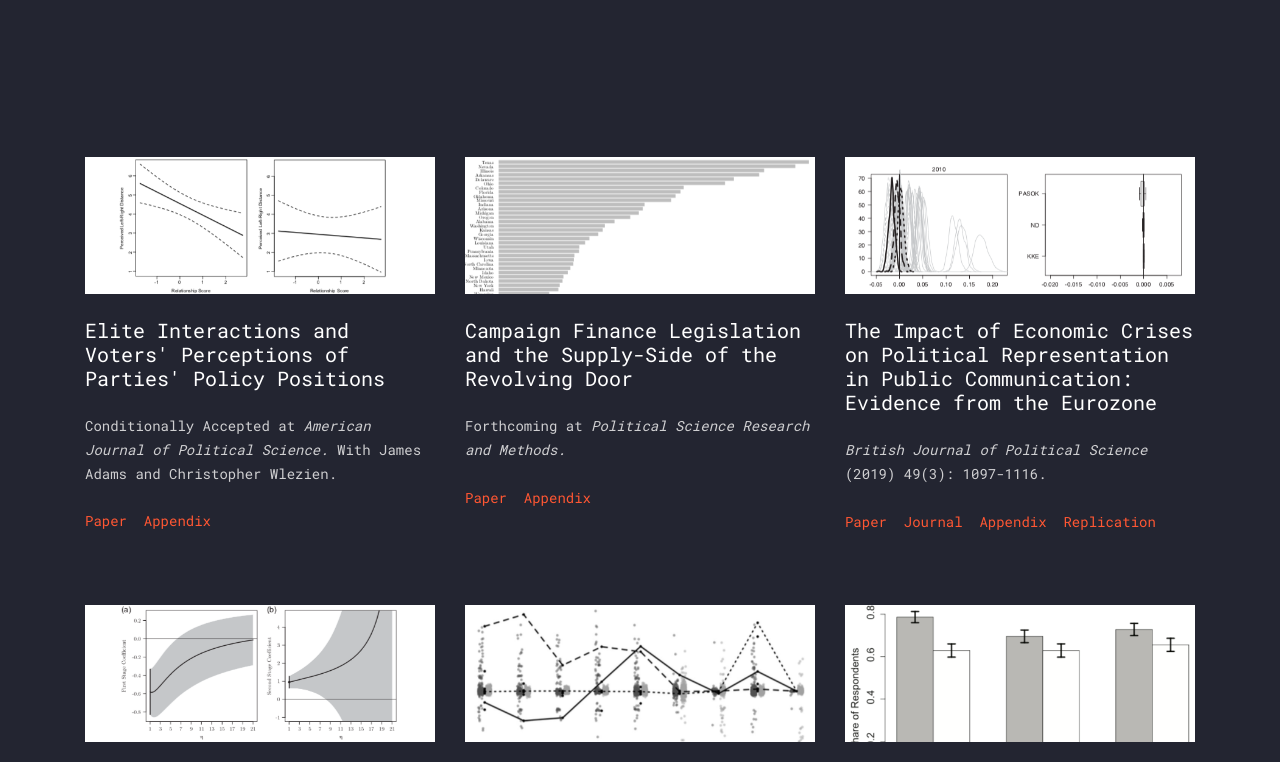
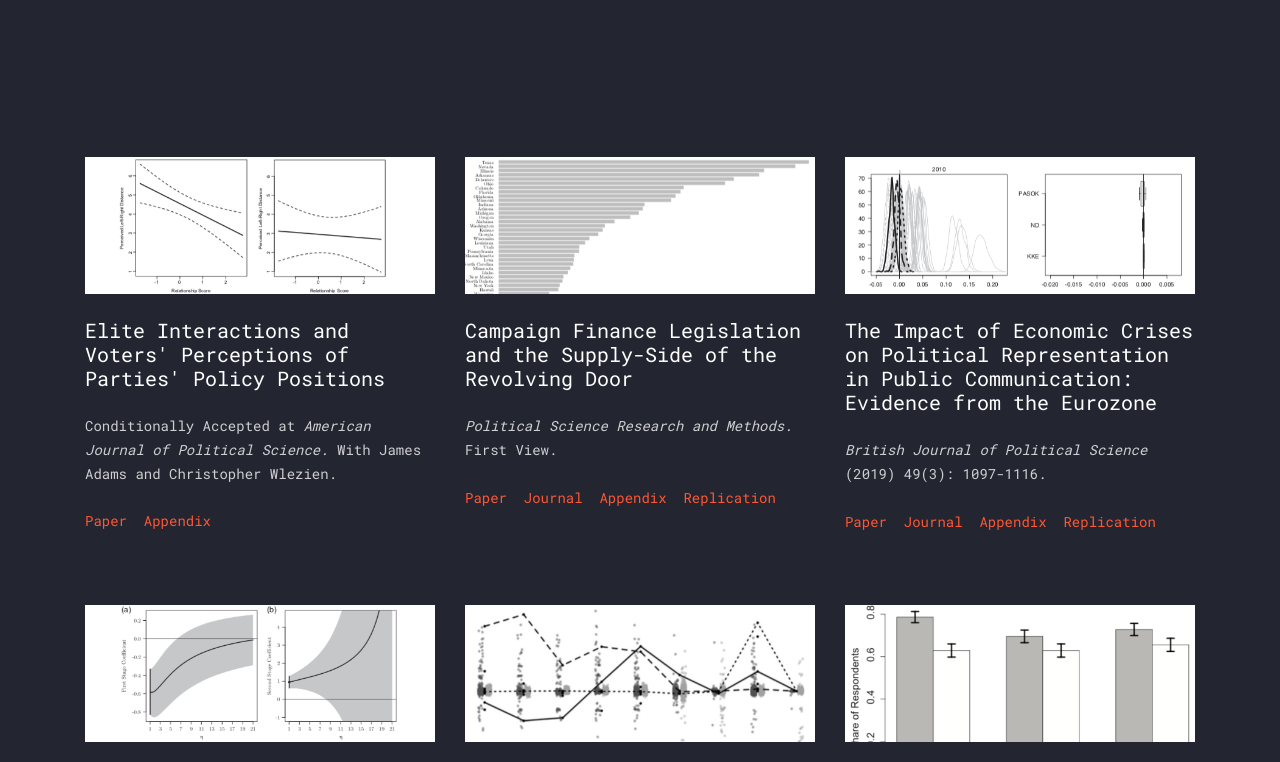
Before and after one commit to simonweschle/simonweschle.github.io, a plain HTML site: page publications.html in a window 1280 px wide. Shown: the part 305-1067 px from the top of the page. Drawn offline with Linux system fonts and the light colour scheme; files whose address does not match are found by name.

Commit message:
PSRM update

```diff
--- a/publications.html
+++ b/publications.html
@@ -97,11 +97,13 @@
                 </a>
                 <h2 class="mb-4"><a href="#">Campaign Finance Legislation and the Supply-Side of the Revolving Door</a></h2>
                 <div class="mb-4 post-meta d-flex align-items-center">
-                  <div><span>Forthcoming at <i>Political Science Research and Methods.</i></span></div>
+                  <div><span><i>Political Science Research and Methods.</i> First View.</span></div>
                 </div>
                 <div class="mb-4 post-meta d-flex align-items-center">
-                  <div><span><a href="https://www.rebrand.ly/sw_RevolvingDoor" target="_blank">Paper &nbsp;</a></span></div>
+                  <div><span><a href="papers/2019_PSRM_RD.pdf" target="_blank">Paper &nbsp;</a></span></div>
+                  <div><span><a href="https://doi.org/10.1017/psrm.2019.46" target="_blank">Journal &nbsp;</a></span></div>
                   <div><span><a href="papers/2019_PSRM_RD_App.pdf" target="_blank">Appendix &nbsp;</a></span></div>
+                  <div><span><a href="https://doi.org/10.7910/DVN/RX1BGN" target="_blank">Replication &nbsp;</a></span></div>
                 </div>
               </div>
 
```
Also changed, not shown: 1 other file.
